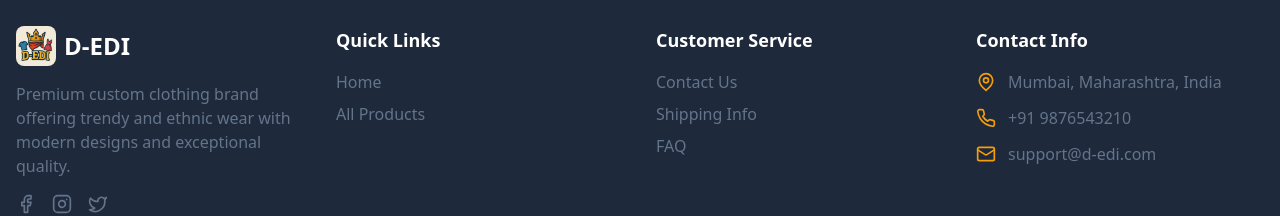
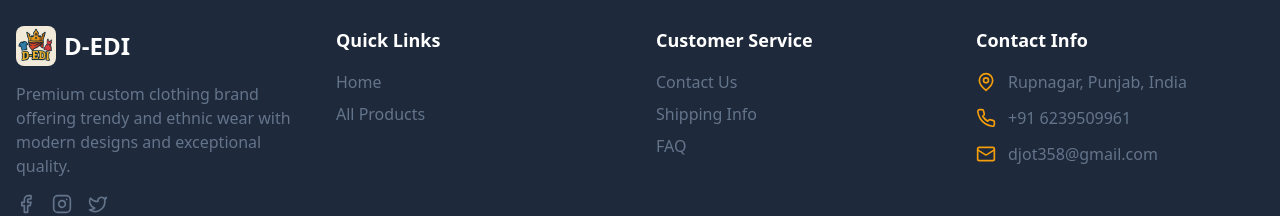
Before and after one commit to Harshjii/d-edi, a React (Vite) app: page /track/1 in a window 1280 px wide. Shown: the part 1003-1219 px from the top of the page. Built offline with nearby package versions, Linux system fonts and the light colour scheme; no server answers; the database is empty.

Commit message:
Update Footer.tsx

```diff
--- a/src/components/Footer.tsx
+++ b/src/components/Footer.tsx
@@ -59,15 +59,15 @@ const Footer = () => {
             <div className="space-y-3">
               <div className="flex items-center space-x-3">
                 <MapPin className="w-5 h-5 text-accent" />
-                <span className="text-secondary">Mumbai, Maharashtra, India</span>
+                <span className="text-secondary">Rupnagar, Punjab, India</span>
               </div>
               <div className="flex items-center space-x-3">
                 <Phone className="w-5 h-5 text-accent" />
-                <span className="text-secondary">+91 9876543210</span>
+                <span className="text-secondary">+91 6239509961</span>
               </div>
               <div className="flex items-center space-x-3">
                 <Mail className="w-5 h-5 text-accent" />
-                <span className="text-secondary">support@d-edi.com</span>
+                <span className="text-secondary">djot358@gmail.com</span>
               </div>
             </div>
           </div>
```
